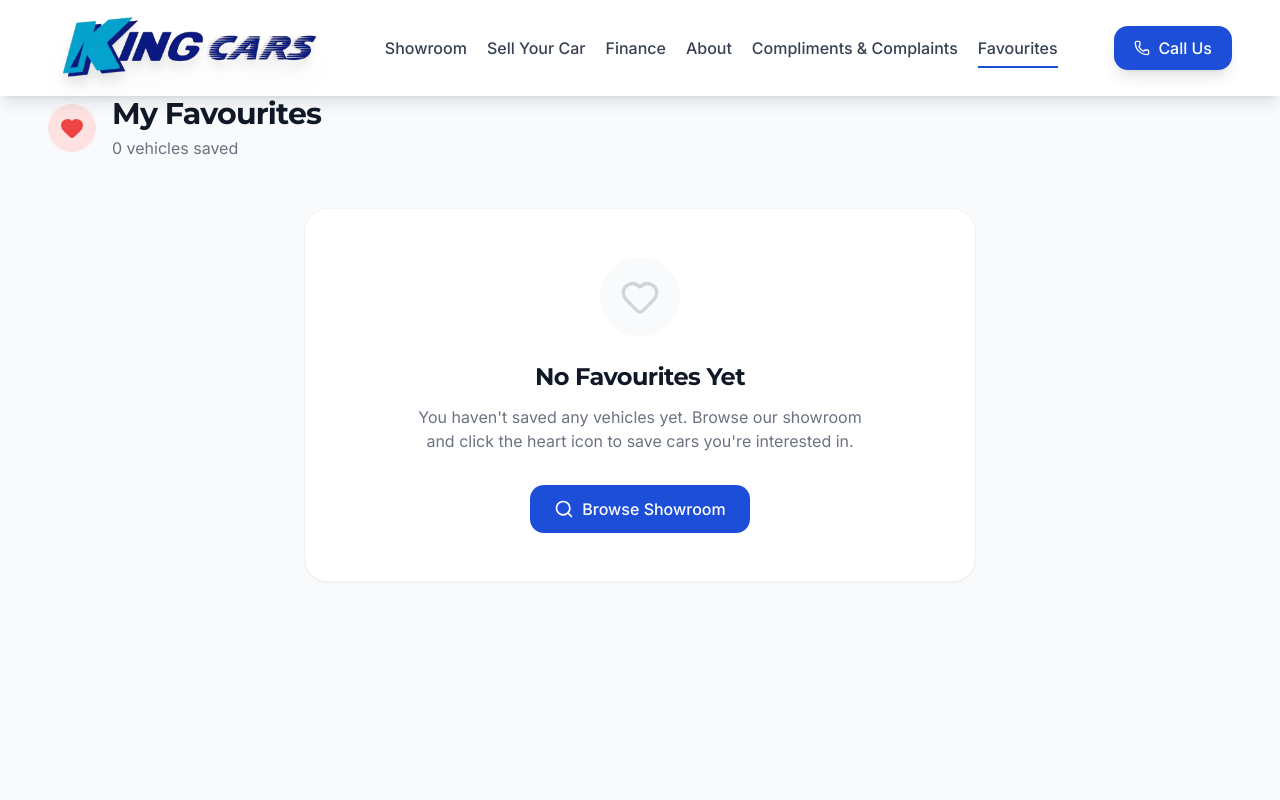
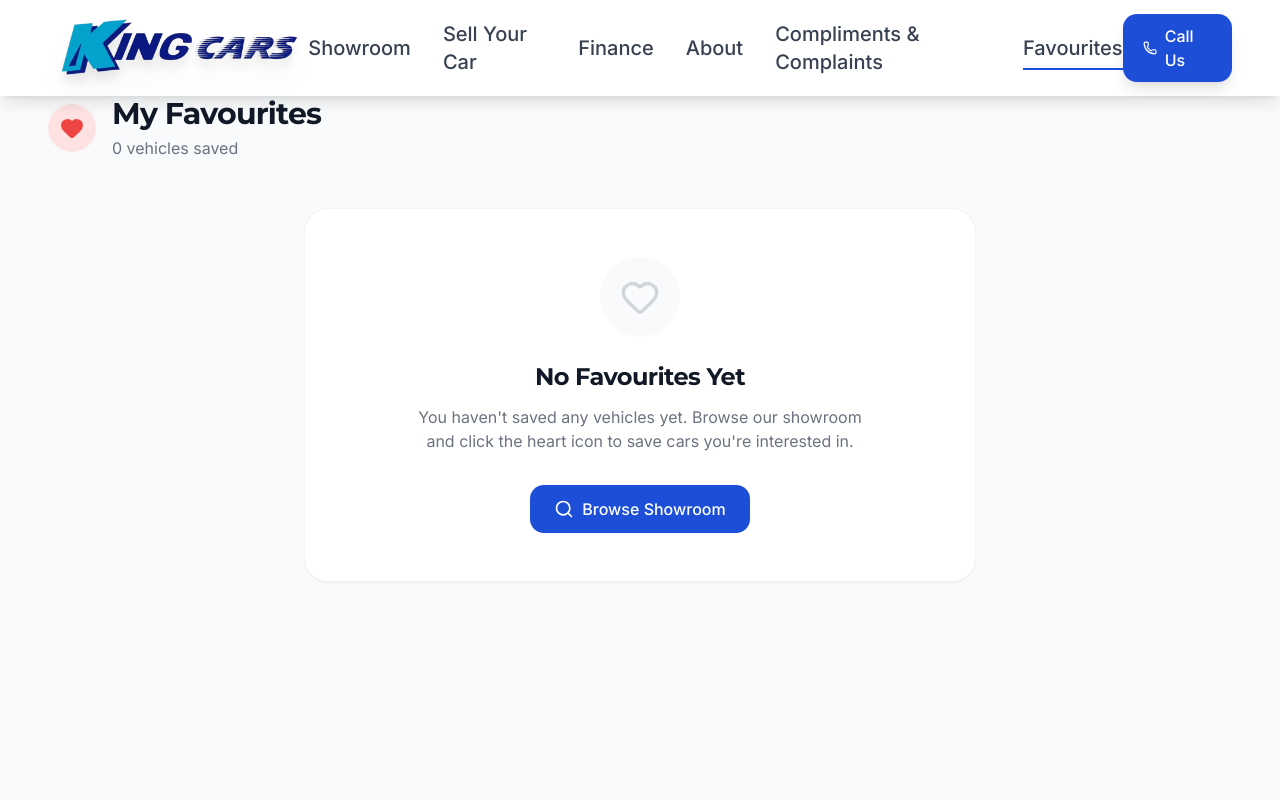
Before and after one commit to pottie2288/king-cars-website, a React (Vite) app: page /favourites in a window 1280 px wide. Shown: the top 800 px of the page. Built offline with nearby package versions, Linux system fonts and the light colour scheme.

Commit message:
fix: restore original nav gap and font size in header

```diff
--- a/src/components/Header.tsx
+++ b/src/components/Header.tsx
@@ -63,13 +63,12 @@ export function Header({ favouritesCount = 0 }: HeaderProps) {
           </Link>
 
           {/* Desktop Navigation */}
-          <nav className="hidden lg:flex items-center gap-5">
+          <nav className="hidden lg:flex items-center gap-8">
             {navItems.map((item) => (
               <NavLink
                 key={item.path}
                 to={item.path}
-                className={({ isActive }) => `nav-link text-sm xl:text-base text-gray-700 hover:text-king-blue after:bg-king-blue ${isActive ? 'nav-link-active' : ''
-                  } relative`}
+                className={({ isActive }) => `nav-link lg:text-lg xl:text-xl text-gray-700 hover:text-king-blue after:bg-king-blue ${isActive ? 'nav-link-active' : ''} relative`}
               >
                 {item.label}
                 {item.path === '/favourites' && (favouritesCount ?? 0) > 0 && (
```
